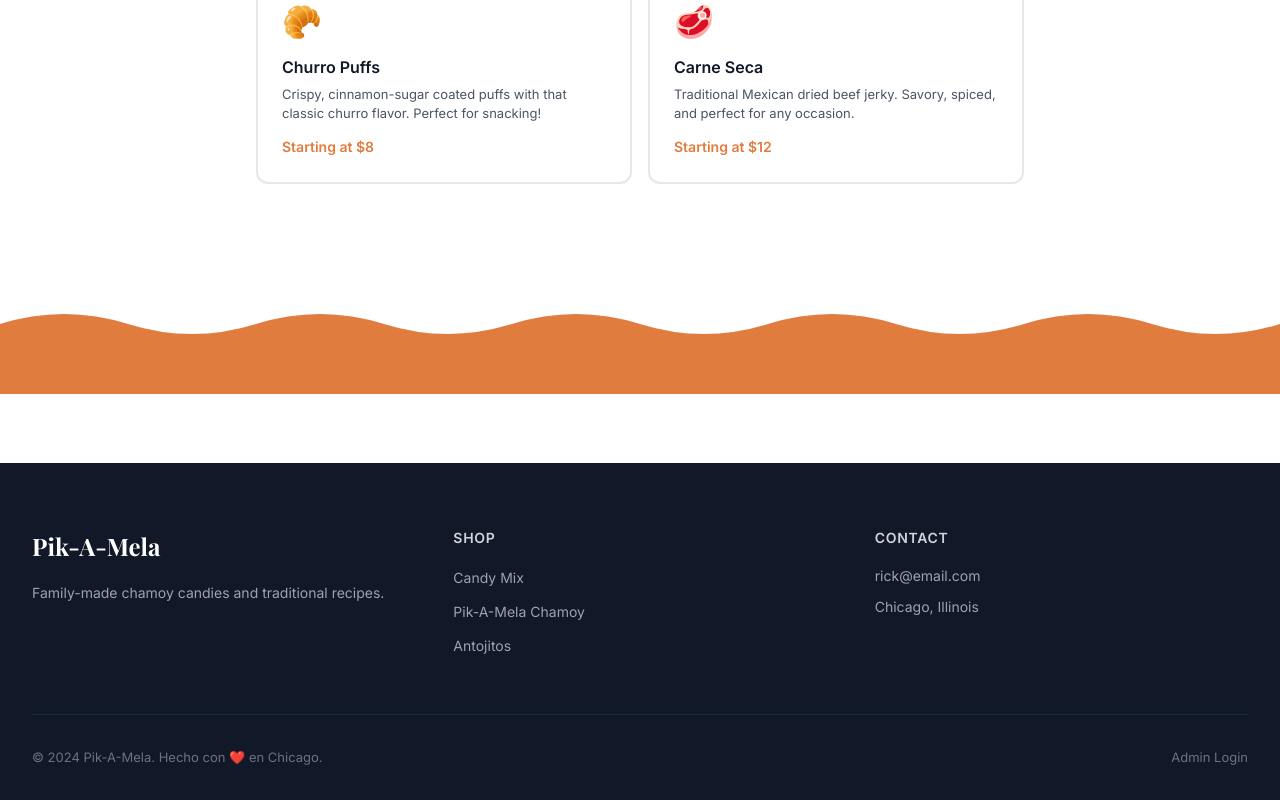
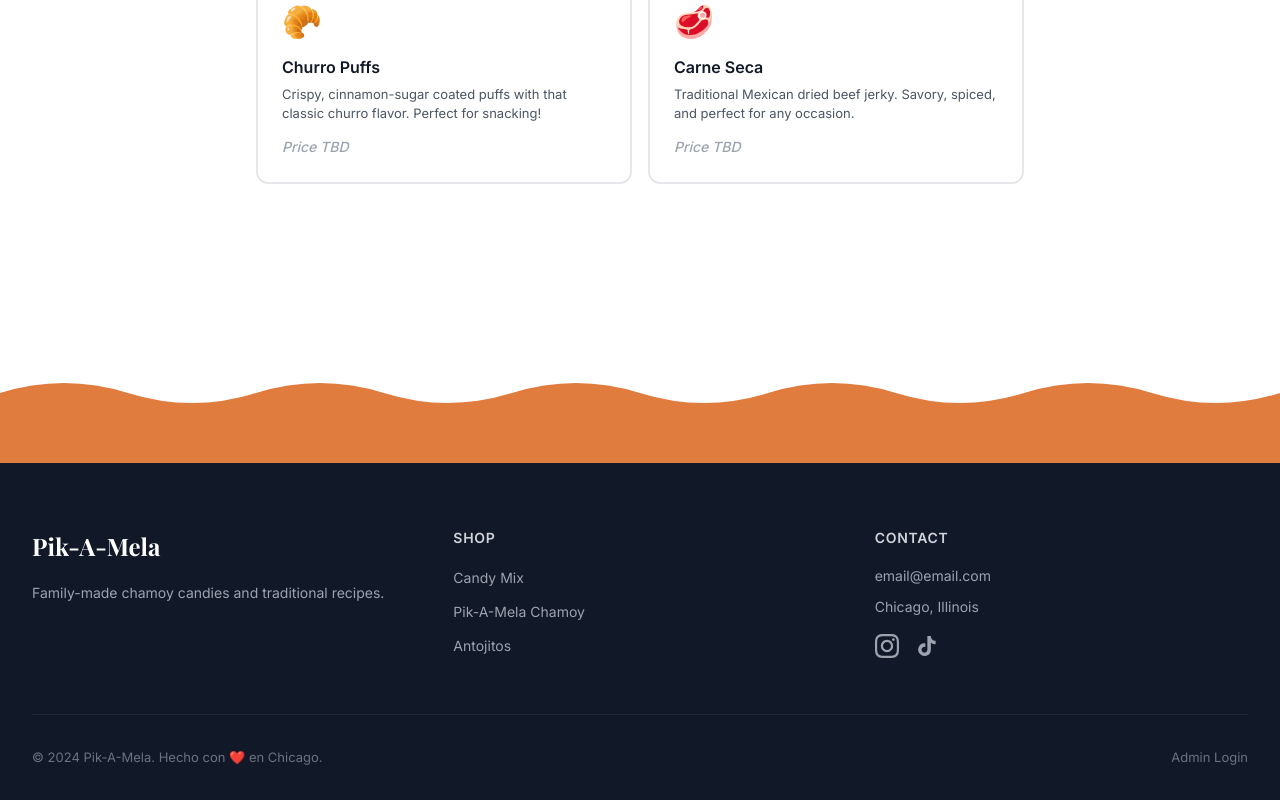
Before and after one commit to iconicJose/tio-ricky-candy-shop, a Next.js app: page /antojitos in a window 1280 px wide. Shown: the part 474-1274 px from the top of the page. Built offline with nearby package versions, Linux system fonts and the light colour scheme.

Commit message:
your message

```diff
--- a/src/app/antojitos/page.tsx
+++ b/src/app/antojitos/page.tsx
@@ -8,24 +8,24 @@ const productTypes = [
   {
     id: 'churro-puffs',
     name: 'Churro Puffs',
-    price: 8,
+    price: 0.01,
     description: 'Crispy, cinnamon-sugar coated puffs with that classic churro flavor. Perfect for snacking!',
     emoji: '🥐',
   },
   {
     id: 'carne-seca',
     name: 'Carne Seca',
-    price: 12,
+    price: 0.01,
     description: 'Traditional Mexican dried beef jerky. Savory, spiced, and perfect for any occasion.',
     emoji: '🥩',
   },
 ];
 
-// Bag sizes
-const bagSizes = [
-  { name: 'Small', size: '4oz', priceMultiplier: 1 },
-  { name: 'Medium', size: '8oz', priceMultiplier: 1.75 },
-  { name: 'Large', size: '16oz', priceMultiplier: 3 },
+// Count sizes (placeholder until prices confirmed)
+const countSizes = [
+  { name: '10 ct', size: '0.001g', priceMultiplier: 1 },
+  { name: '25 ct', size: '0.001g', priceMultiplier: 1 },
+  { name: '50 ct', size: '0.001g', priceMultiplier: 1 },
 ];
 
 export default function AntojitosPage() {
@@ -36,19 +36,19 @@ export default function AntojitosPage() {
   const [addedToCart, setAddedToCart] = useState(false);
 
   const currentProduct = productTypes.find(p => p.id === selectedProduct);
-  const currentSize = bagSizes.find(s => s.name === selectedSize);
+  const currentSize = countSizes.find(s => s.name === selectedSize);
   const canAddToCart = selectedProduct && selectedSize;
 
   const finalPrice = currentProduct && currentSize
-    ? Math.round(currentProduct.price * currentSize.priceMultiplier)
+    ? currentProduct.price * currentSize.priceMultiplier
     : 0;
 
   const handleAddToCart = () => {
     if (!canAddToCart || !currentProduct || !currentSize) return;
 
     addItem({
-      id: `antojitos-${currentProduct.id}-${currentSize.name.toLowerCase()}-${Date.now()}`,
-      name: `${currentProduct.name} (${currentSize.size})`,
+      id: `antojitos-${currentProduct.id}-${currentSize.name.toLowerCase().replace(' ', '-')}-${Date.now()}`,
+      name: `${currentProduct.name} (${currentSize.name})`,
       price: finalPrice,
       size: currentSize.size,
     });
@@ -62,12 +62,13 @@ export default function AntojitosPage() {
   };
 
   return (
-    <main style={{ minHeight: '100vh', backgroundColor: 'var(--white)' }}>
+    <main style={{ minHeight: '100vh', backgroundColor: 'var(--white)', display: 'flex', flexDirection: 'column' }}>
       {/* Decorative Top Border */}
       <div style={{
         background: 'linear-gradient(180deg, var(--warm-orange) 0%, var(--warm-orange) 60%, transparent 100%)',
         height: '120px',
         position: 'relative',
+        flexShrink: 0,
       }}>
         <svg
           viewBox="0 0 500 50"
@@ -88,7 +89,7 @@ export default function AntojitosPage() {
       </div>
 
       {/* Page Content */}
-      <div className="container" style={{ padding: '3rem 1rem', maxWidth: '800px', margin: '0 auto' }}>
+      <div className="container" style={{ padding: '3rem 1rem', maxWidth: '800px', margin: '0 auto', flex: 1 }}>
         {/* Page Header */}
         <div style={{ textAlign: 'center', marginBottom: '3rem' }}>
           <h1 style={{
@@ -186,19 +187,20 @@ export default function AntojitosPage() {
                 <p style={{
                   fontFamily: 'var(--font-body)',
                   fontSize: '0.875rem',
-                  fontWeight: 600,
-                  color: 'var(--warm-orange)',
+                  fontWeight: 500,
+                  color: 'var(--text-muted)',
                   marginTop: '0.75rem',
                   marginBottom: 0,
+                  fontStyle: 'italic',
                 }}>
-                  Starting at ${product.price}
+                  Price TBD
                 </p>
               </button>
             ))}
           </div>
         </div>
 
-        {/* Step 2: Choose Size */}
+        {/* Step 2: Choose Count */}
         {selectedProduct && (
           <div style={{ marginBottom: '2.5rem' }}>
             <h2 style={{
@@ -223,7 +225,7 @@ export default function AntojitosPage() {
                 fontSize: '0.875rem',
                 fontWeight: 700,
               }}>2</span>
-              Choose Your Size
+              Choose Your Count
             </h2>
 
             <div style={{
@@ -231,10 +233,7 @@ export default function AntojitosPage() {
               gridTemplateColumns: 'repeat(3, 1fr)',
               gap: '1rem',
             }}>
-              {bagSizes.map((size) => {
-                const price = currentProduct
-                  ? Math.round(currentProduct.price * size.priceMultiplier)
-                  : 0;
+              {countSizes.map((size) => {
                 return (
                   <button
                     key={size.name}
@@ -255,8 +254,8 @@ export default function AntojitosPage() {
                   >
                     <p style={{
                       fontFamily: 'var(--font-body)',
-                      fontSize: '1rem',
-                      fontWeight: 600,
+                      fontSize: '1.25rem',
+                      fontWeight: 700,
                       color: 'var(--text-primary)',
                       marginBottom: '0.25rem',
                     }}>
@@ -264,20 +263,22 @@ export default function AntojitosPage() {
                     </p>
                     <p style={{
                       fontFamily: 'var(--font-body)',
-                      fontSize: '0.8125rem',
-                      color: 'var(--text-secondary)',
+                      fontSize: '0.75rem',
+                      color: 'var(--text-muted)',
                       marginBottom: '0.5rem',
+                      fontStyle: 'italic',
                     }}>
                       {size.size}
                     </p>
                     <p style={{
                       fontFamily: 'var(--font-body)',
-                      fontSize: '1.125rem',
-                      fontWeight: 700,
-                      color: 'var(--warm-orange)',
+                      fontSize: '0.875rem',
+                      fontWeight: 500,
+                      color: 'var(--text-muted)',
                       margin: 0,
+                      fontStyle: 'italic',
                     }}>
-                      ${price}
+                      $TBD
                     </p>
                   </button>
                 );
@@ -310,16 +311,17 @@ export default function AntojitosPage() {
                   color: 'var(--text-secondary)',
                   marginBottom: '0.25rem',
                 }}>
-                  {currentProduct?.name} ({currentSize?.size})
+                  {currentProduct?.name} ({currentSize?.name})
                 </p>
                 <p style={{
                   fontFamily: 'var(--font-body)',
-                  fontSize: '1.5rem',
-                  fontWeight: 700,
-                  color: 'var(--text-primary)',
+                  fontSize: '1rem',
+                  fontWeight: 500,
+                  color: 'var(--text-muted)',
                   margin: 0,
+                  fontStyle: 'italic',
                 }}>
-                  ${finalPrice}
+                  $0.01 <span style={{ fontSize: '0.75rem' }}>(placeholder - price TBD)</span>
                 </p>
               </div>
             </div>
@@ -358,8 +360,8 @@ export default function AntojitosPage() {
         )}
       </div>
 
-      {/* Bottom Decorative Border */}
-      <div style={{ marginTop: '2rem' }}>
+      {/* Bottom Decorative Border - Fixed to bottom */}
+      <div style={{ flexShrink: 0, marginTop: 'auto', marginBottom: '-4rem' }}>
         <svg
           viewBox="0 0 500 50"
           preserveAspectRatio="none"
--- a/src/app/cart/page.tsx
+++ b/src/app/cart/page.tsx
@@ -795,8 +795,8 @@ export default function CartPage() {
                   fontSize: '0.9375rem',
                 }}>
                   <span style={{ color: 'var(--text-secondary)' }}>Shipping</span>
-                  <span style={{ color: 'var(--text-muted)', fontStyle: 'italic' }}>
-                    $_
+                  <span style={{ color: 'var(--text-muted)', fontStyle: 'italic', fontSize: '0.8125rem' }}>
+                    Calculated at checkout
                   </span>
                 </div>
                 <div style={{
@@ -806,8 +806,8 @@ export default function CartPage() {
                   fontSize: '0.9375rem',
                 }}>
                   <span style={{ color: 'var(--text-secondary)' }}>Tax</span>
-                  <span style={{ color: 'var(--text-muted)', fontStyle: 'italic' }}>
-                    $_
+                  <span style={{ color: 'var(--text-muted)', fontStyle: 'italic', fontSize: '0.8125rem' }}>
+                    Calculated at checkout
                   </span>
                 </div>
               </div>
@@ -835,7 +835,7 @@ export default function CartPage() {
                     fontWeight: 700,
                     color: 'var(--chamoy-red)',
                   }}>
-                    $_
+                    ${(subtotalCents / 100).toFixed(2)}
                   </span>
                 </div>
                 <p style={{
--- a/src/app/layout.tsx
+++ b/src/app/layout.tsx
@@ -109,14 +109,54 @@ export default function RootLayout({
                     color: 'var(--gray-400)',
                     marginBottom: '0.5rem',
                   }}>
-                    rick@email.com
+                    email@email.com
                   </p>
                   <p style={{
                     fontSize: '0.875rem',
                     color: 'var(--gray-400)',
+                    marginBottom: '0.5rem',
                   }}>
                     Chicago, Illinois
                   </p>
+
+                  {/* Social Links */}
+                  <div style={{ display: 'flex', gap: '1rem', marginTop: '1rem' }}>
+                    {/* Instagram */}
+                    <a
+                      href="https://www.instagram.com/pik_a_mela/"
+                      target="_blank"
+                      rel="noopener noreferrer"
+                      style={{
+                        color: 'var(--gray-400)',
+                        transition: 'color 0.2s',
+                        display: 'flex',
+                        alignItems: 'center',
+                      }}
+                      aria-label="Instagram"
+                    >
+                      <svg width="24" height="24" viewBox="0 0 24 24" fill="currentColor">
+                        <path d="M12 2.163c3.204 0 3.584.012 4.85.07 3.252.148 4.771 1.691 4.919 4.919.058 1.265.069 1.645.069 4.849 0 3.205-.012 3.584-.069 4.849-.149 3.225-1.664 4.771-4.919 4.919-1.266.058-1.644.07-4.85.07-3.204 0-3.584-.012-4.849-.07-3.26-.149-4.771-1.699-4.919-4.92-.058-1.265-.07-1.644-.07-4.849 0-3.204.013-3.583.07-4.849.149-3.227 1.664-4.771 4.919-4.919 1.266-.057 1.645-.069 4.849-.069zm0-2.163c-3.259 0-3.667.014-4.947.072-4.358.2-6.78 2.618-6.98 6.98-.059 1.281-.073 1.689-.073 4.948 0 3.259.014 3.668.072 4.948.2 4.358 2.618 6.78 6.98 6.98 1.281.058 1.689.072 4.948.072 3.259 0 3.668-.014 4.948-.072 4.354-.2 6.782-2.618 6.979-6.98.059-1.28.073-1.689.073-4.948 0-3.259-.014-3.667-.072-4.947-.196-4.354-2.617-6.78-6.979-6.98-1.281-.059-1.69-.073-4.949-.073zm0 5.838c-3.403 0-6.162 2.759-6.162 6.162s2.759 6.163 6.162 6.163 6.162-2.759 6.162-6.163c0-3.403-2.759-6.162-6.162-6.162zm0 10.162c-2.209 0-4-1.79-4-4 0-2.209 1.791-4 4-4s4 1.791 4 4c0 2.21-1.791 4-4 4zm6.406-11.845c-.796 0-1.441.645-1.441 1.44s.645 1.44 1.441 1.44c.795 0 1.439-.645 1.439-1.44s-.644-1.44-1.439-1.44z"/>
+                      </svg>
+                    </a>
+
+                    {/* TikTok */}
+                    <a
+                      href="https://www.tiktok.com/@pikamela.chamoy"
+                      target="_blank"
+                      rel="noopener noreferrer"
+                      style={{
+                        color: 'var(--gray-400)',
+                        transition: 'color 0.2s',
+                        display: 'flex',
+                        alignItems: 'center',
+                      }}
+                      aria-label="TikTok"
+                    >
+                      <svg width="24" height="24" viewBox="0 0 24 24" fill="currentColor">
+                        <path d="M19.59 6.69a4.83 4.83 0 0 1-3.77-4.25V2h-3.45v13.67a2.89 2.89 0 0 1-5.2 1.74 2.89 2.89 0 0 1 2.31-4.64 2.93 2.93 0 0 1 .88.13V9.4a6.84 6.84 0 0 0-1-.05A6.33 6.33 0 0 0 5 20.1a6.34 6.34 0 0 0 10.86-4.43v-7a8.16 8.16 0 0 0 4.77 1.52v-3.4a4.85 4.85 0 0 1-1-.1z"/>
+                      </svg>
+                    </a>
+                  </div>
                 </div>
               </div>
 
```
